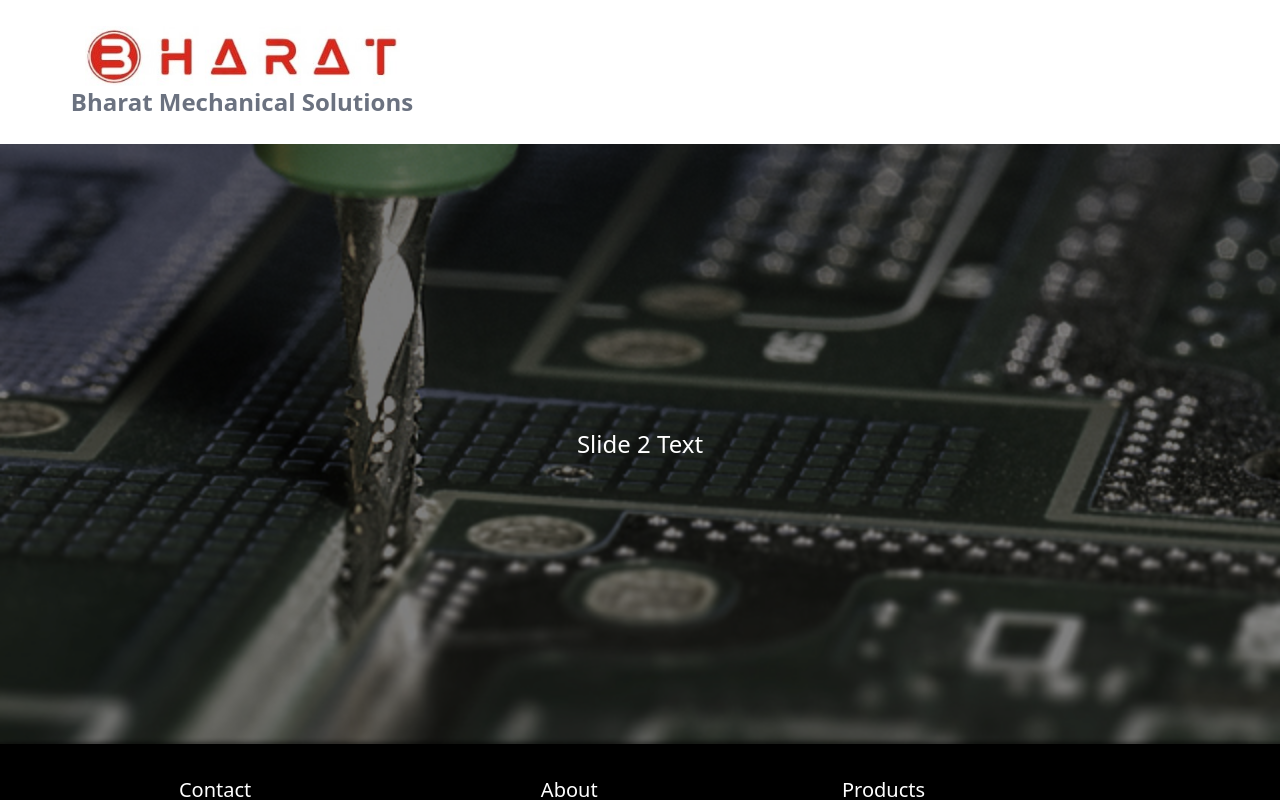
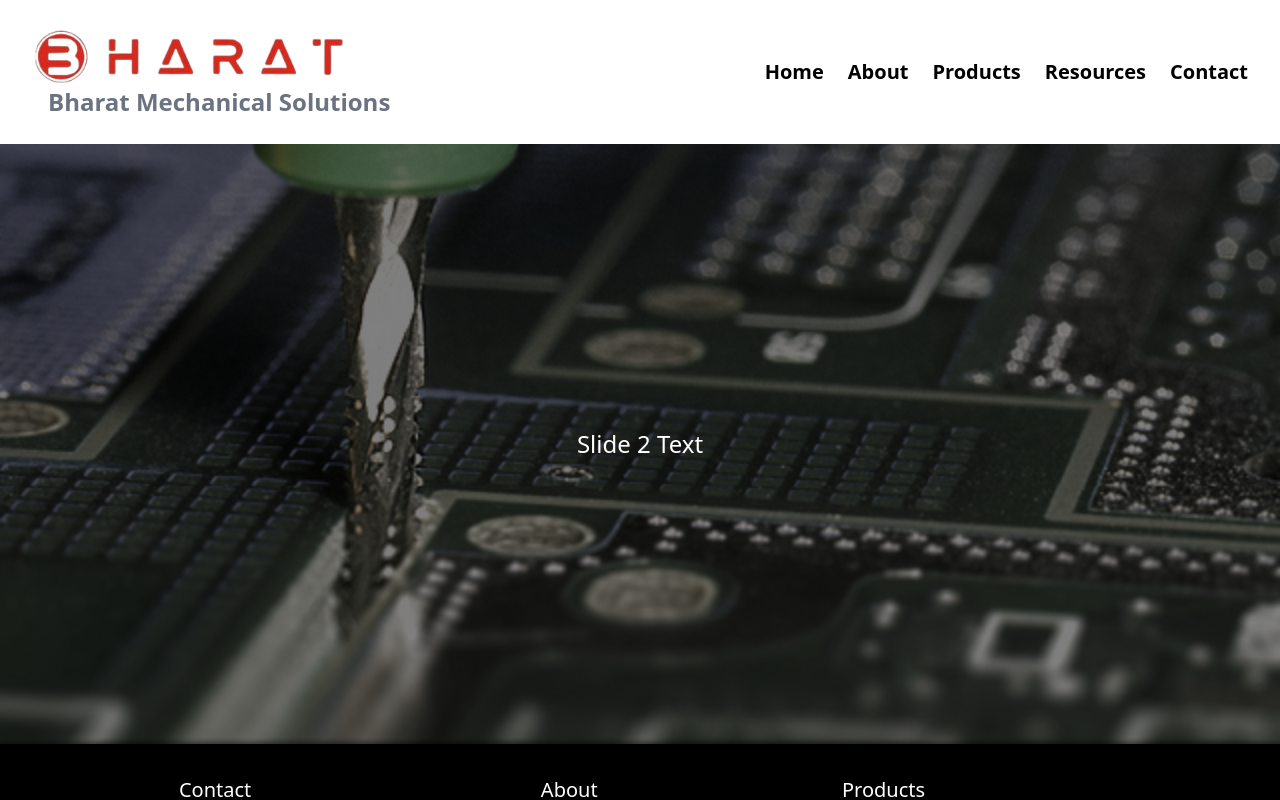
Before and after one commit to JunaidShaikh01/Bharat-Mechanical-Solutions, a React (Vite) app in the folder Frontend/: page / in a window 1280 px wide. Shown: the top 800 px of the page. Built offline with nearby package versions, Linux system fonts and the light colour scheme.

Commit message:
navbar problem solved

```diff
--- a/Frontend/src/Components/Navbar/Navbar.jsx
+++ b/Frontend/src/Components/Navbar/Navbar.jsx
@@ -1,8 +1,13 @@
 import React, { useState } from "react";
 import logo from "../../Pitchers/logo.jpg";
+import logobg from "../../Pitchers/logoBg.png";
 import { Link } from "react-router-dom";
 import { FontAwesomeIcon } from "@fortawesome/react-fontawesome";
-import { faBars, faTimes } from "@fortawesome/free-solid-svg-icons";
+import {
+  faBars,
+  faTimes,
+  faTimesRectangle,
+} from "@fortawesome/free-solid-svg-icons";
 
 export default function Nvabar() {
   const [isMemuOpen, setIsMenuOpen] = useState(false);
@@ -10,10 +15,10 @@ export default function Nvabar() {
     setIsMenuOpen(!isMemuOpen);
   };
   return (
-    <div className="flex relative justify-between items-center h-[18vh] px-8">
-      <div className="logoSection flex flex-col items-center  ">
-        <img src={logo} alt="Logo" className="w-[75%] h-18" />
-        <h2 className="font-semibold text-2xl text-gray-500">
+    <div className="flex relative justify-between items-center  h-[18vh] px-8">
+      <div className="logoSection flex flex-col  items-start ">
+        <img src={logobg} alt="Logo" className="w-[75%] h-18" />
+        <h2 className="font-semibold text-xl lg:text-2xl  text-gray-500 ml-2 sm:ml-4">
           Bharat Mechanical Solutions
         </h2>
       </div>
@@ -26,27 +31,35 @@ export default function Nvabar() {
           )}
         </button>
       </div>
-      {/* <div
+      <div
         className={`${
-          isMemuOpen ? "flex" : "hidden"
-        } flex-col gap-4 font-semibold text-lg lg:flex lg:flex-row`}
+          isMemuOpen ? "hidden" : "hidden lg:flex"
+        }  gap-6 font-semibold text-xl `} /* Updated */
       >
         <Link to="/">Home</Link>
         <Link to="/about">About</Link>
         <Link to="/products">Products</Link>
         <Link to="/resources">Resources</Link>
-        <Link>Events</Link>
+
         <Link to="/contact">Contact</Link>
-      </div> */}
+      </div>
       {isMemuOpen && (
-        <div className="fixed top-[18vh] right-0  flex items-center justify-center w-1/2 h-full bg-black text-white text-3xl  z-50">
-          {/* <button
-            onClick={togegleMemu}
-            className="absolute top-4 right-4 text-white"
-          >
-            <FontAwesomeIcon icon={faTimes} size="2x" className="text-white" />
-          </button> */}
-          <div className="flex flex-col items-center justify-center gap-8">
+        <div className="fixed top-0 right-0   w-full  h-full bg-black   text-white text-3xl  z-50">
+          <div className="flex justify-between items-center h-[18vh] mt-4 px-8">
+            <div className="w-[70%]">
+              <img src={logobg} alt="logo" srcset="" />
+            </div>
+            <button onClick={togegleMemu} className=" text-white">
+              <FontAwesomeIcon
+                icon={faTimes}
+                className="text-white"
+                size="2x"
+              />
+            </button>
+          </div>
+
+          <div className="flex w-full h-[60%] justify-center items-center">
+            <div className="flex  flex-col  gap-4 mb-8">
               <Link to="/" onClick={togegleMemu} className="mb-4">
                 Home
               </Link>
@@ -59,12 +72,11 @@ export default function Nvabar() {
               <Link to="/resources" onClick={togegleMemu} className="mb-4">
                 Resources
               </Link>
-            <Link to="/events" onClick={togegleMemu} className="mb-4">
-              Events
-            </Link>
+
               <Link to="/contact" onClick={togegleMemu} className="mb-4">
                 Contact
               </Link>
+            </div>
           </div>
         </div>
       )}
```
Lines whose indentation alone changed are shown as unchanged.
